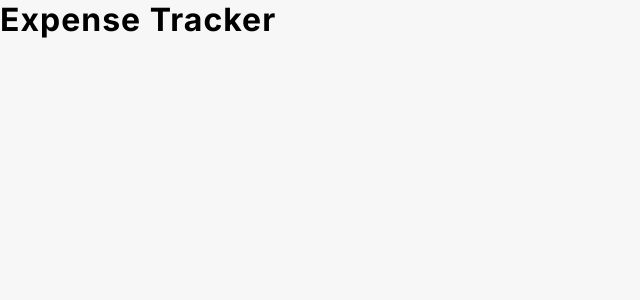
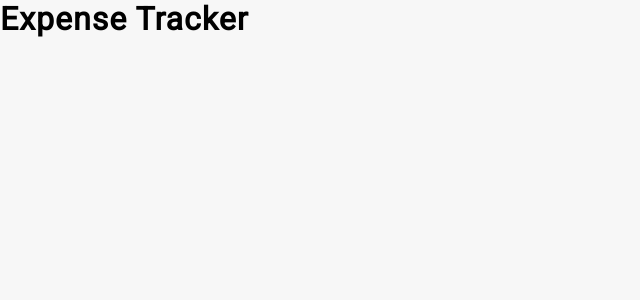
Before and after one commit to Emp923/expense-tracker-nextjs, a Next.js app: page / in a window 1280 px wide. Shown: the top 300 px of the page, without its empty margins (0-640 px from the left). Built offline with nearby package versions, Linux system fonts and the light colour scheme.

Commit message:
changed app font and metadata

```diff
--- a/app/layout.tsx
+++ b/app/layout.tsx
@@ -1,12 +1,12 @@
-import type { Metadata } from "next";
-import { Inter } from "next/font/google";
-import "./globals.css";
+import type { Metadata } from 'next';
+import { Roboto } from 'next/font/google';
+import './globals.css';
 
-const inter = Inter({ subsets: ["latin"] });
+const roboto = Roboto({ weight: '400', subsets: ['latin'] });
 
 export const metadata: Metadata = {
-  title: "Create Next App",
-  description: "Generated by create next app",
+  title: 'Expense Tracker',
+  description: 'Track your expenses and create a budget',
 };
 
 export default function RootLayout({
@@ -15,8 +15,8 @@ export default function RootLayout({
   children: React.ReactNode;
 }>) {
   return (
-    <html lang="en">
-      <body className={inter.className}>{children}</body>
+    <html lang='en'>
+      <body className={roboto.className}>{children}</body>
     </html>
   );
 }
```
